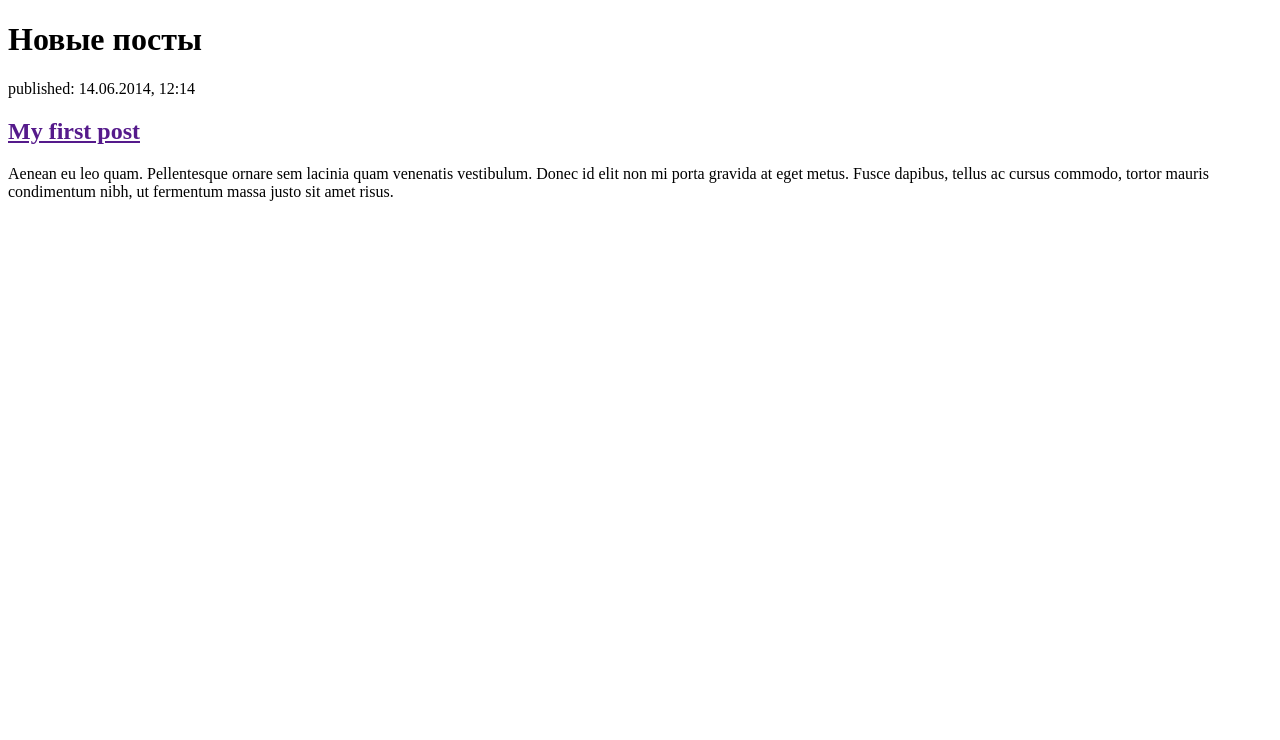
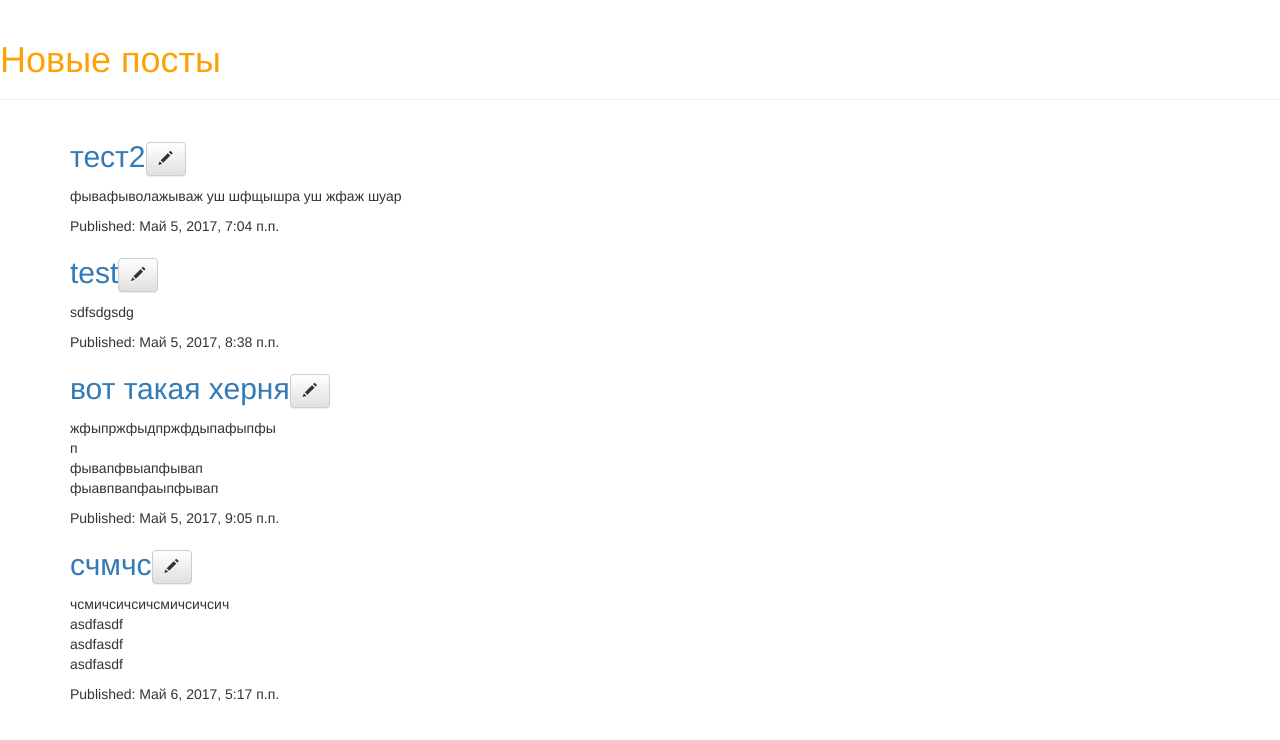
Before and after one commit to Glukmann/TestBlog, a Django app: page / in a window 1280 px wide. Shown: the top 740 px of the page. Run offline with Django 3.2, Linux system fonts and the light colour scheme; data comes from the database, SQL or seed files in the repository; some libraries are stand-ins or nearby versions.

Commit message:
betta 0.2

```diff
--- /dev/null
+++ b/blog/static/css/blog.css
@@ -0,0 +1,3 @@
+h1 a {
+    color: #FCA205;
+    }
--- a/blog/urls.py
+++ b/blog/urls.py
@@ -3,4 +3,7 @@ from . import views
 
 urlpatterns = [
     url(r'^$', views.post_list, name='post_list'),
+    url(r'^post/(?P<pk>[0-9]+)/$', views.post_detail, name='post_detail'),
+    url(r'^post/new/$', views.post_new, name='post_new'),
+    url(r'^post/(?P<pk>[0-9]+)/edit/$', views.post_edit, name='post_edit'),
 ]
--- a/blog/views.py
+++ b/blog/views.py
@@ -1,5 +1,45 @@
-from django.shortcuts import render
+from django.shortcuts import render, get_object_or_404
+from django.utils import timezone
+from .models import Post
+from .forms import PostForm
+from django.shortcuts import redirect
+
 
 # Create your views here.
 def post_list(request):
-    return render(request, 'blog/post_list.html', {})
+    posts = Post.objects.filter(published_date__lte=timezone.now()).order_by('published_date')
+    return render(request, 'blog/post_list.html', {'posts': posts})
+
+
+def post_detail(request, pk):
+    post = get_object_or_404(Post, pk=pk)
+    return render(request, 'blog/post_detail.html', {'post': post})
+
+
+def post_new(request):
+    if request.method == "POST":
+        form = PostForm(request.POST)
+        if form.is_valid():
+            post = form.save(commit=False)
+            post.author = request.user
+            post.published_date = timezone.now()
+            post.save()
+            return redirect('post_detail', pk=post.pk)
+    else:
+        form = PostForm()
+    return render(request, 'blog/post_edit.html', {'form': form})
+
+
+def post_edit(request, pk):
+    post = get_object_or_404(Post, pk=pk)
+    if request.method == "POST":
+        form = PostForm(request.POST, instance=post)
+        if form.is_valid():
+            post = form.save(commit=False)
+            post.author = request.user
+            post.published_date = timezone.now()
+            post.save()
+            return redirect('post_detail', pk=post.pk)
+    else:
+        form = PostForm(instance=post)
+    return render(request, 'blog/post_edit.html', {'form': form})
--- /dev/null
+++ b/static/css/blog.css
@@ -0,0 +1,3 @@
+h1 a {
+    color: #FCA205;
+    }
--- /dev/null
+++ b/templates/blog/base.html
@@ -0,0 +1,28 @@
+{% load staticfiles %}
+<!DOCTYPE html>
+<html lang="ru">
+<head>
+    <meta charset="UTF-8">
+    <link rel="stylesheet" href="//maxcdn.bootstrapcdn.com/bootstrap/3.2.0/css/bootstrap.min.css">
+    <link rel="stylesheet" href="//maxcdn.bootstrapcdn.com/bootstrap/3.2.0/css/bootstrap-theme.min.css">
+    <link rel="stylesheet" href="{% static 'css/blog.css' %}">
+    <title>Развлекуха</title>
+</head>
+<body>
+<div class="page-header">
+    <h1><a href="">Новые посты</a></h1>
+    {% if user.is_authenticated %}
+    <a href="{% url 'post_new' %}" class="top-menu"><span class="glyphicon glyphicon-plus"></span></a>
+    {% endif %}
+</div>
+<div class="content container">
+    <div class="row">
+        <div class="col-md-8">
+            {% block content %}
+            {% endblock %}
+        </div>
+    </div>
+</div>
+
+</body>
+</html>
--- a/templates/blog/post_list.html
+++ b/templates/blog/post_list.html
@@ -1,17 +1,11 @@
-<!DOCTYPE html>
-<html lang="ru">
-<head>
-    <meta charset="UTF-8">
-    <title>Развлекуха</title>
-</head>
-<body>
-<div><h1>Новые посты</h1></div>
-<div>
-    <p>published: 14.06.2014, 12:14</p>
-    <h2><a href="">My first post</a></h2>
-    <p>Aenean eu leo quam. Pellentesque ornare sem lacinia quam venenatis vestibulum. Donec id elit non mi porta gravida
-        at eget metus. Fusce dapibus, tellus ac cursus commodo, tortor mauris condimentum nibh, ut fermentum massa justo
-        sit amet risus.</p>
-</div>
-</body>
-</html>
+{% extends 'blog/base.html' %}
+{% block content %}
+    {% for pot in posts %}
+        <div>
+            <h2><a href="{% url 'post_detail' pk=pot.pk %}"> {{ pot.title }}</a><a class="btn btn-default" href="{% url 'post_edit' pk=pot.pk %}"><span class="glyphicon glyphicon-pencil"></span></a></h2>
+            <p>{{ pot.text|linebreaksbr }}</p>
+            <p>Published: {{ pot.published_date }}</p>
+
+        </div>
+    {% endfor %}
+{% endblock content %}
```
Also changed, not shown: blog/forms.py (added, +8 -0 lines), templates/blog/post_detail.html (added, +17 -0 lines), templates/blog/post_edit.html (added, +9 -0 lines), db.sqlite3.
